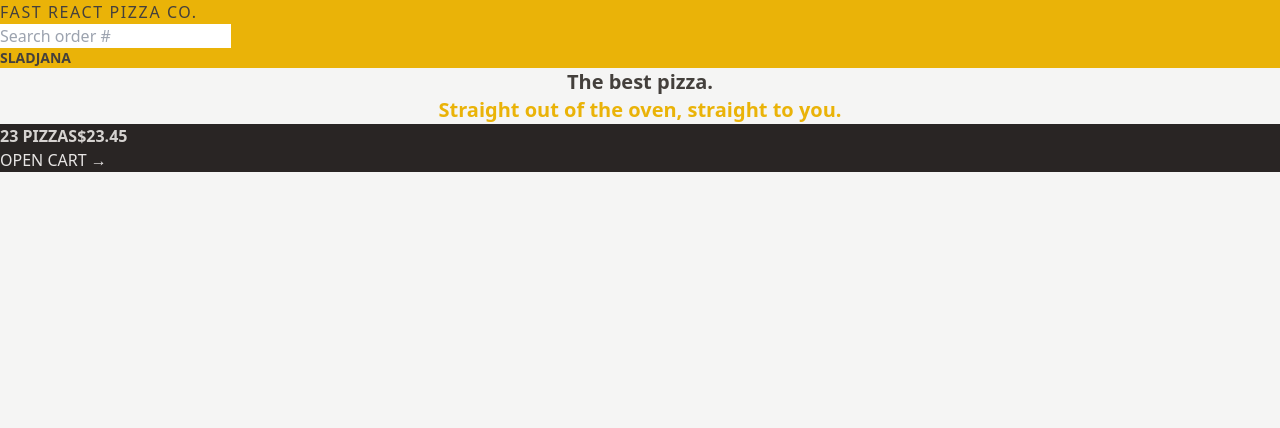
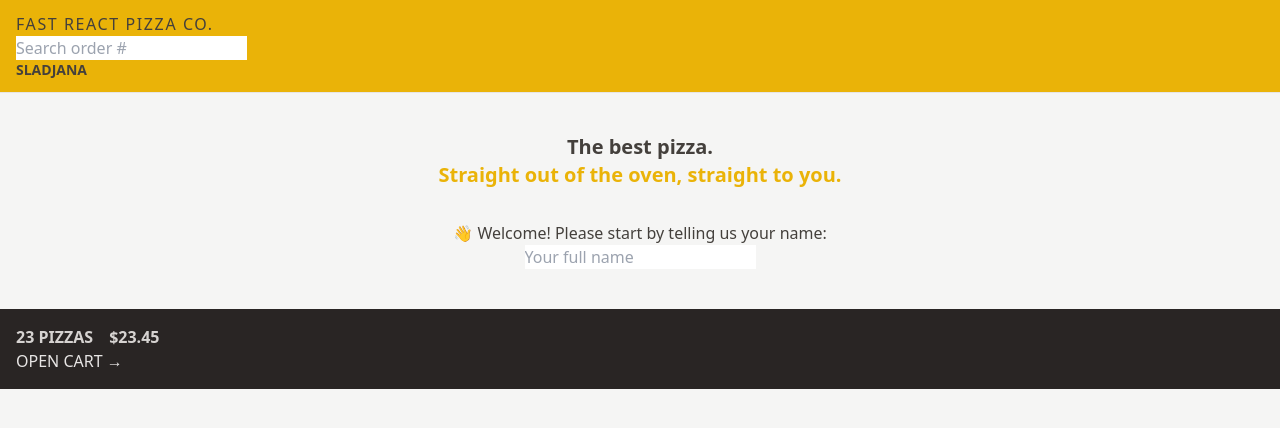
Before and after one commit to SladjanaDejanovic/Fast-React-Pizza, a React (Vite) app: page / in a window 1280 px wide. Shown: the top 428 px of the page. Built offline with nearby package versions, Linux system fonts and the light colour scheme.

Commit message:
style box model

```diff
--- a/src/features/cart/CartOverview.jsx
+++ b/src/features/cart/CartOverview.jsx
@@ -1,8 +1,8 @@
 import { Link } from "react-router-dom";
 function CartOverview() {
   return (
-    <div className="bg-stone-800 text-stone-200 uppercase">
-      <p className="text-stone-300 font-semibold">
+    <div className="bg-stone-800 text-stone-200 uppercase p-4">
+      <p className="text-stone-300 font-semibold space-x-4">
         <span>23 pizzas</span>
         <span>$23.45</span>
       </p>
--- a/src/ui/Header.jsx
+++ b/src/ui/Header.jsx
@@ -4,7 +4,7 @@
 
 function Header() {
   return (
-    <header className="bg-yellow-500 uppercase">
+    <header className="bg-yellow-500 uppercase px-4 py-3 border-b border-stone-200">
       <Link to="/" className="tracking-widest">
         Fast React Pizza Co.
       </Link>
--- a/src/ui/Home.jsx
+++ b/src/ui/Home.jsx
@@ -1,13 +1,16 @@
+import CreateUser from "../features/user/CreateUser";
+
 function Home() {
   return (
-    <div>
-      <h1 className="text-xl font-semibold text-center">
+    <div className="my-10 text-center">
+      <h1 className="text-xl font-semibold mb-8">
         The best pizza.
         <br />
         <span className="text-yellow-500">
           Straight out of the oven, straight to you.
         </span>
       </h1>
+      <CreateUser />
     </div>
   );
 }
```
